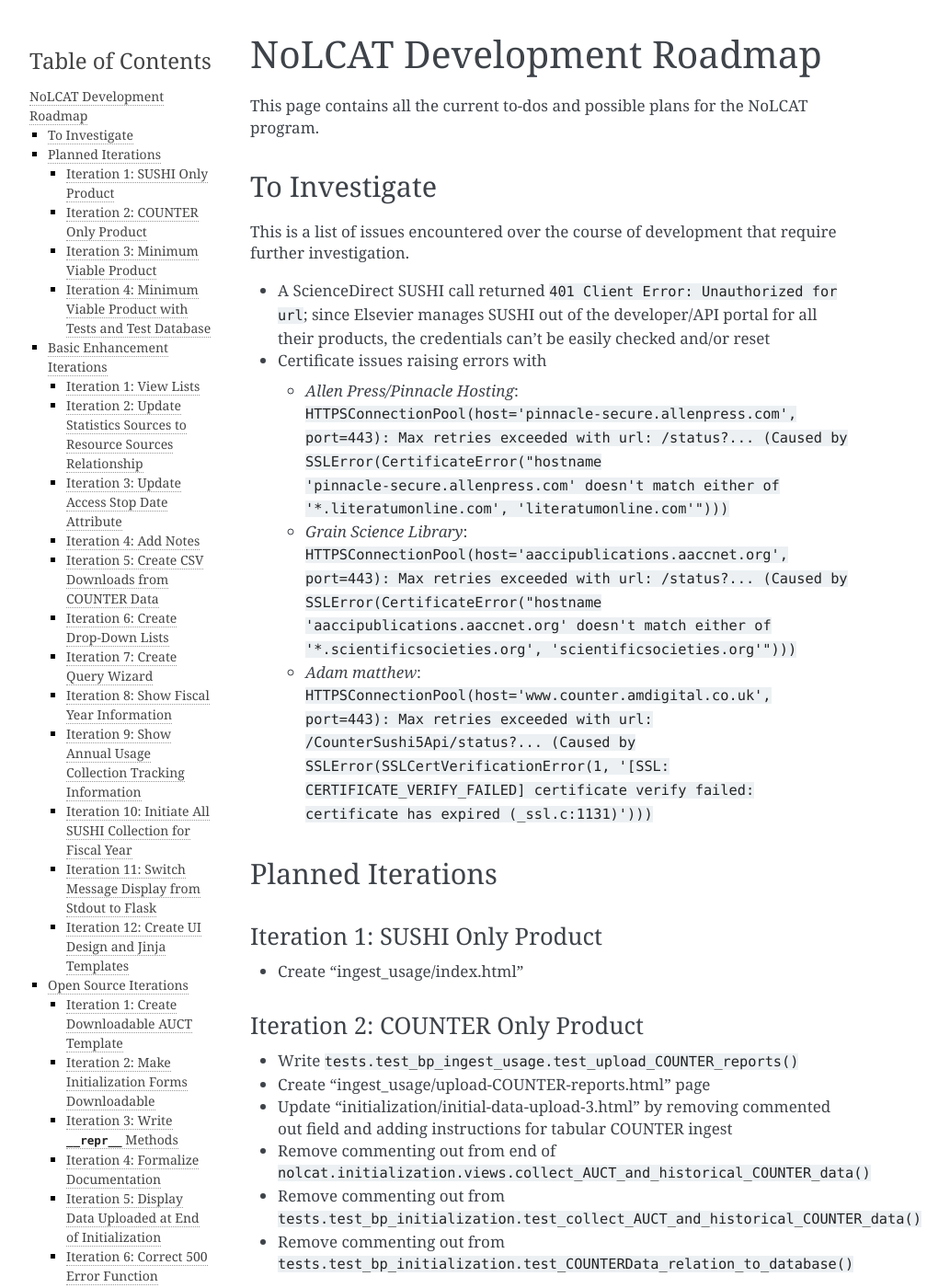
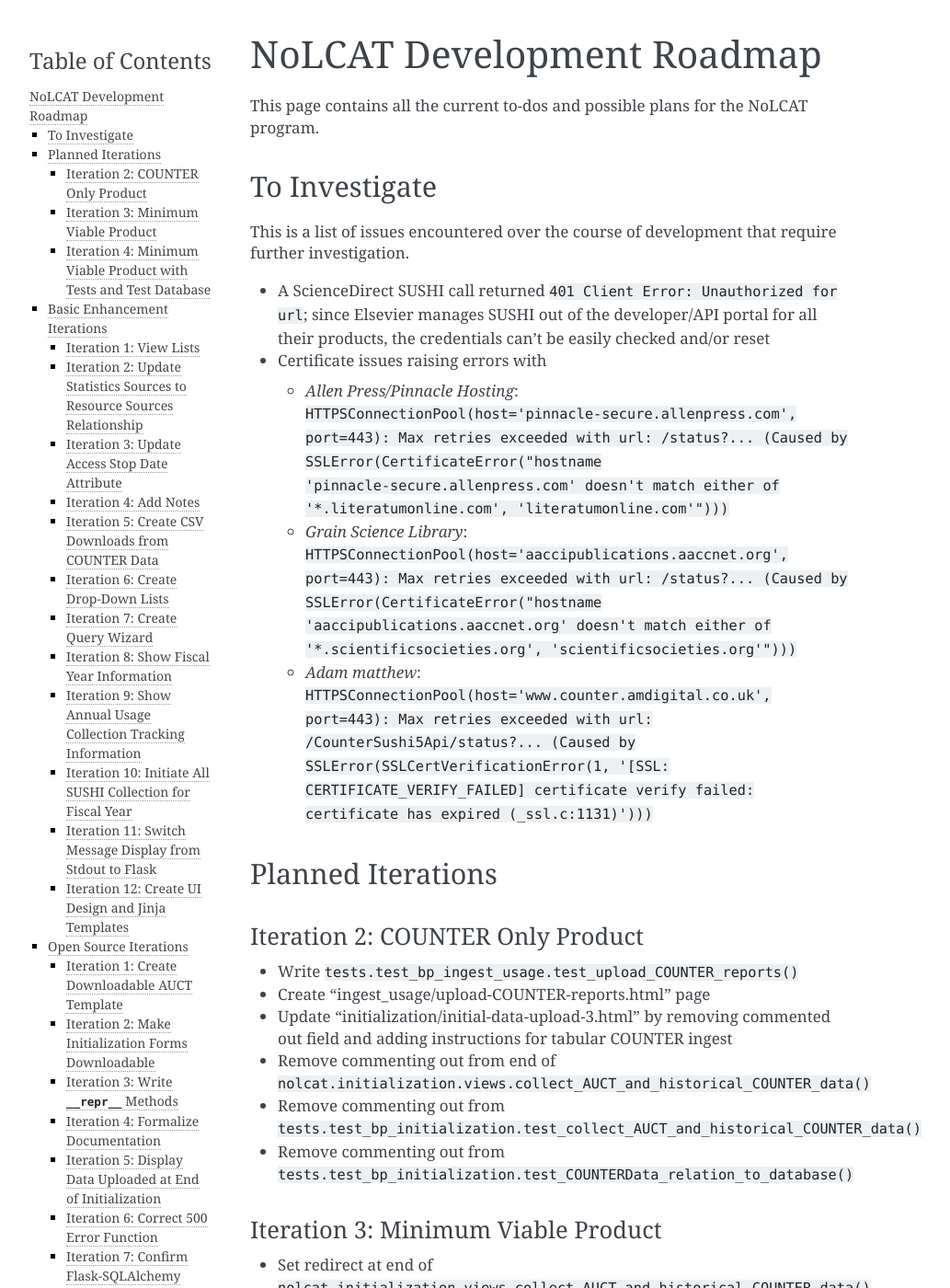
Before and after one commit to ereiskind/nolcat, a Sphinx documentation site: the page built from docs/source/roadmap.rst, in a window 1280 px wide and 1400 px high. Shown: the whole window at 92% size, without its empty margins (148-1181 px from the left). Built offline with Sphinx 7.4.7, drawn with Linux system fonts in a browser that asks for light colours.

Commit message:
Remove completed iteration from roadmap

```diff
--- a/docs/source/roadmap.rst
+++ b/docs/source/roadmap.rst
@@ -15,10 +15,6 @@ This is a list of issues encountered over the course of development that require
 
 Planned Iterations
 ******************
-
-Iteration 1: SUSHI Only Product
-===============================
-* Create "ingest_usage/index.html"
 
 Iteration 2: COUNTER Only Product
 =================================
```
